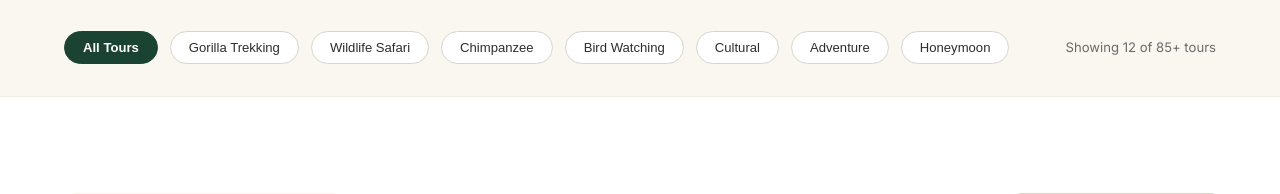
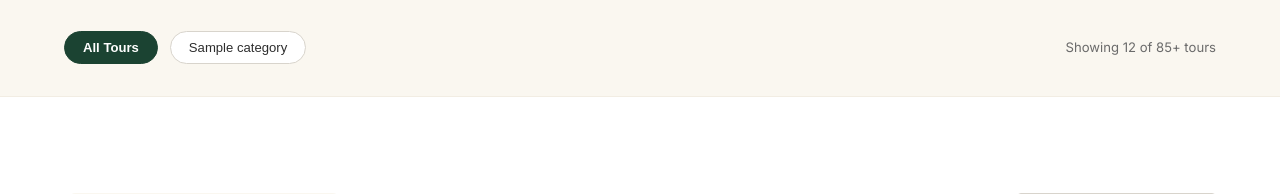
Before and after one commit to mayanjer/swihatours, a Django app: page /packages/ in a window 1280 px wide. Shown: the part 421-615 px from the top of the page. Run offline with Django 5.2, Linux system fonts and the light colour scheme; tables that the repository leaves empty hold one stand-in row (values such as "Sample post"); some web fonts are replaced.

Commit message:
worked on the package page

```diff
--- a/swiha/templates/about.html
+++ b/swiha/templates/about.html
@@ -61,6 +61,8 @@
         align-items: center;
         justify-content: center;
         font-size: 3rem;
+        object-fit: cover;
+        object-position: center;
       }
       .team-name {
         font-family: "Playfair Display", serif;
--- a/swiha/templates/contact.html
+++ b/swiha/templates/contact.html
@@ -181,7 +181,7 @@
             <div>
               <h4>WhatsApp Chat</h4>
               <p>The fastest way to reach us. We typically respond within 30 minutes during business hours.</p>
-              <a href="https://wa.me/256700000000" class="btn btn-primary btn-sm" style="margin-top:10px;display:inline-flex;">Open WhatsApp</a>
+              <a href="https://wa.me/256779588600" class="btn btn-primary btn-sm" style="margin-top:10px;display:inline-flex;">Open WhatsApp</a>
             </div>
           </div>
         </div>
--- a/swiha/templates/packages.html
+++ b/swiha/templates/packages.html
@@ -102,13 +102,10 @@
   <div class="container">
     <div class="filters-inner">
       <button class="filter-chip active" data-filter="all">All Tours</button>
-      <button class="filter-chip" data-filter="gorilla">Gorilla Trekking</button>
-      <button class="filter-chip" data-filter="wildlife">Wildlife Safari</button>
-      <button class="filter-chip" data-filter="chimp">Chimpanzee</button>
-      <button class="filter-chip" data-filter="bird">Bird Watching</button>
-      <button class="filter-chip" data-filter="cultural">Cultural</button>
-      <button class="filter-chip" data-filter="adventure">Adventure</button>
-      <button class="filter-chip" data-filter="honeymoon">Honeymoon</button>
+      {% for package in packages %}
+      <button class="filter-chip" data-filter={{package.slug}}>{{ package.name }}</button>
+      {% endfor %}
+
       <span class="filters-count">Showing 12 of 85+ tours</span>
     </div>
   </div>
@@ -384,10 +381,12 @@
 <script src="{% static 'js/main.js' %}"></script>
 <script>
   // Filter chips — frontend only (backend will filter real data)
-  document.querySelectorAll('.filter-chip').forEach(chip => {
+  const filterChips = document.querySelectorAll('.filter-chip')
+  filterChips.forEach(chip => {
     chip.addEventListener('click', () => {
-      document.querySelectorAll('.filter-chip').forEach(c => c.classList.remove('active'));
+      filterChips.forEach(c => c.classList.remove('active'));
       chip.classList.add('active');
+      console.log(chip.dataset.filter)
     });
   });
 </script>
--- a/swiha/views.py
+++ b/swiha/views.py
@@ -63,4 +63,8 @@ def gallery(request):
     return render(request, 'gallery.html')
 
 def packages(request):
-    return render(request, 'packages.html')
+    packages = TourCategory.objects.all().values('name', 'slug')
+    context = {
+        'packages':packages
+    }
+    return render(request, 'packages.html', context)
```
Also changed, not shown: requirements.txt (+84 -4 lines), 1 other file.
